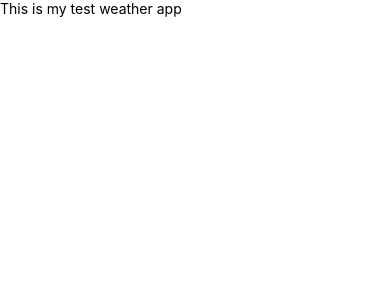
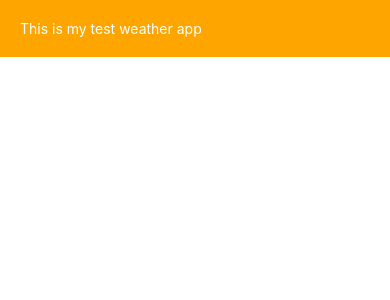
Before and after one commit to IsmailMuhammed2019/weatherApp, a React Native app: screen / in a window 390 px wide. Shown: the top 300 px of the page. Built offline with nearby package versions, Linux system fonts and the light colour scheme.

Commit message:
create inline styling

```diff
--- a/App.js
+++ b/App.js
@@ -4,8 +4,8 @@ import {View, Text, SafeAreaView} from "react-native"
 const App = () => {
   return(
     <SafeAreaView>
-      <View>
-        <Text>This is my test weather app</Text>
+      <View style={{backgroundColor: 'orange'}}>
+        <Text style={{color: "#fff", margin: 20}}>This is my test weather app</Text>
       </View>
     </SafeAreaView>
   )
```
